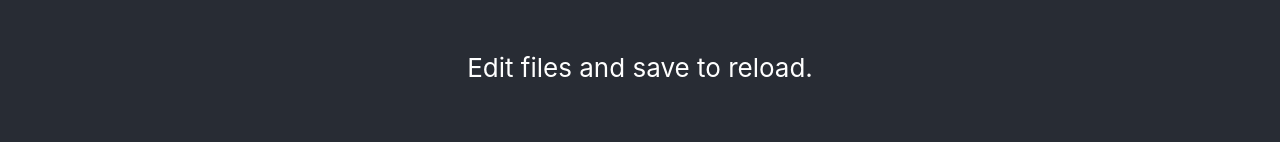
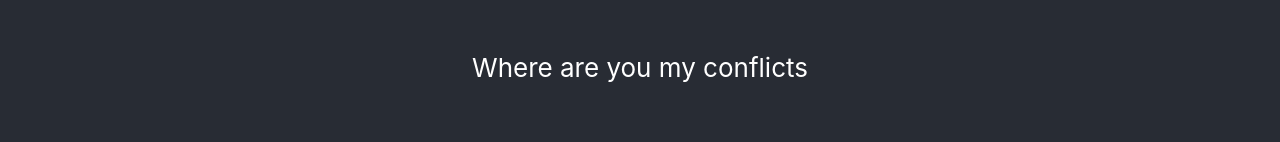
Before and after one commit to MaciSow/playground, a React (Create React App) app: page / in a window 1280 px wide. Shown: the part 493-635 px from the top of the page. Built offline with nearby package versions, Linux system fonts and the light colour scheme.

Commit message:
Resolve merge conflict

```diff
--- a/src/App.tsx
+++ b/src/App.tsx
@@ -9,7 +9,7 @@ function App() {
       <header className="App-header">
         <img src={logo} className="App-logo" alt="logo" />
         <p>
-          Edit files and save to reload.
+          Where are you my conflicts
         </p>
       </header>
       <Button text='Hello'/>
```
